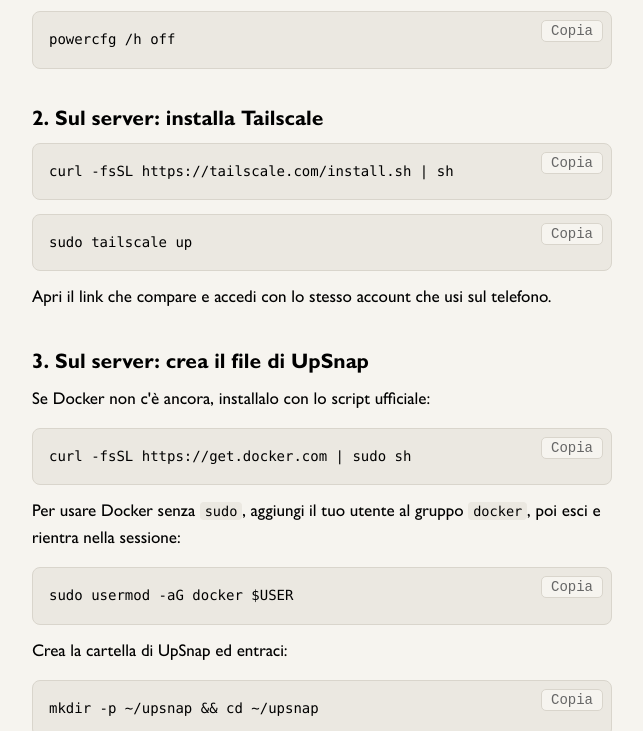
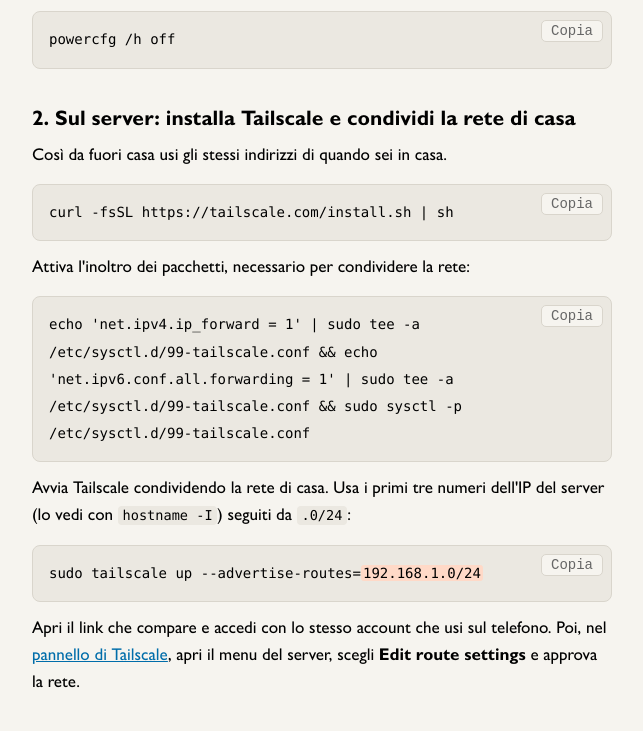
Before and after one commit to matteotrizza/FileYT, a plain HTML site: page wake-on-lan-upsnap.html in a window 1280 px wide. Shown: the part 875-1606 px from the top of the page, without its empty margins (318-961 px from the left). Drawn offline with Linux system fonts and the light colour scheme.

Commit message:
Guida Wake on LAN: server come subnet router, accesso da fuori con l'IP di casa
Co-Authored-By: Claude Opus 5.5 <noreply@anthropic.com>

```diff
--- a/wake-on-lan-upsnap.html
+++ b/wake-on-lan-upsnap.html
@@ -34,10 +34,14 @@
   <p>Se non l'hai ancora fatto, disattiva l'avvio rapido. Da PowerShell come amministratore (disattiva anche l'ibernazione):</p>
   <pre><code>powercfg /h off</code></pre>
 
-  <h2>2. Sul server: installa Tailscale</h2>
+  <h2>2. Sul server: installa Tailscale e condividi la rete di casa</h2>
+  <p>Così da fuori casa usi gli stessi indirizzi di quando sei in casa.</p>
   <pre><code>curl -fsSL https://tailscale.com/install.sh | sh</code></pre>
-  <pre><code>sudo tailscale up</code></pre>
-  <p>Apri il link che compare e accedi con lo stesso account che usi sul telefono.</p>
+  <p>Attiva l'inoltro dei pacchetti, necessario per condividere la rete:</p>
+  <pre><code>echo 'net.ipv4.ip_forward = 1' | sudo tee -a /etc/sysctl.d/99-tailscale.conf && echo 'net.ipv6.conf.all.forwarding = 1' | sudo tee -a /etc/sysctl.d/99-tailscale.conf && sudo sysctl -p /etc/sysctl.d/99-tailscale.conf</code></pre>
+  <p>Avvia Tailscale condividendo la rete di casa. Usa i primi tre numeri dell'IP del server (lo vedi con <code>hostname -I</code>) seguiti da <code>.0/24</code>:</p>
+  <pre><code>sudo tailscale up --advertise-routes=<mark>192.168.1.0/24</mark></code></pre>
+  <p>Apri il link che compare e accedi con lo stesso account che usi sul telefono. Poi, nel <a href="https://login.tailscale.com/admin/machines">pannello di Tailscale</a>, apri il menu del server, scegli <strong>Edit route settings</strong> e approva la rete.</p>
 
   <h2>3. Sul server: crea il file di UpSnap</h2>
   <p>Se Docker non c'è ancora, installalo con lo script ufficiale:</p>
@@ -87,7 +91,7 @@ EOF</code></pre>
   <h2>7. Accendere il PC da fuori casa</h2>
   <ol>
     <li>Sul telefono attiva Tailscale</li>
-    <li>Nel browser apri <code>http://<mark>NOME_DEL_SERVER</mark>:8090</code>, con il nome che il server ha nell'app Tailscale</li>
+    <li>Nel browser apri <code>http://IP_DEL_SERVER:8090</code>, lo stesso indirizzo che usi in casa</li>
     <li>Accedi e premi il pulsante di accensione del PC</li>
   </ol>
   <p>Fai la prova vera con il Wi-Fi del telefono spento, in rete mobile.</p>
@@ -113,7 +117,7 @@ EOF</code></pre>
       <pre><code>wakeonlan <mark>AA:BB:CC:DD:EE:FF</mark></code></pre>
     </li>
     <li><strong>Si accende dalla sospensione ma non da spento:</strong> avvio rapido ancora attivo, oppure nel BIOS è attiva l'opzione ErP o Deep Sleep, che toglie corrente alla scheda di rete</li>
-    <li><strong>Funziona in casa ma non da fuori:</strong> controlla che Tailscale sia attivo sul telefono e che il server risulti connesso nell'app</li>
+    <li><strong>Funziona in casa ma non da fuori:</strong> controlla che Tailscale sia attivo sul telefono, che il server risulti connesso nell'app e che la rete sia approvata nel pannello di Tailscale. Se sei su un Wi-Fi che usa gli stessi indirizzi di casa (per esempio anche lui <code>192.168.1.x</code>), vince la rete locale: passa alla rete mobile</li>
     <li><strong>Il server è una macchina virtuale e il pacchetto non arriva:</strong> imposta la scheda di rete della VM in modalità bridge, non NAT</li>
     <li><strong>La pagina su <code>:8090</code> non si apre:</strong> controlla la regola del firewall al passaggio 4, poi leggi i log con <code>docker compose logs --tail 50</code></li>
     <li><strong>Dopo un blackout il PC non risponde più:</strong> con alcune schede madri bisogna accenderlo e spegnerlo una volta a mano</li>
```
